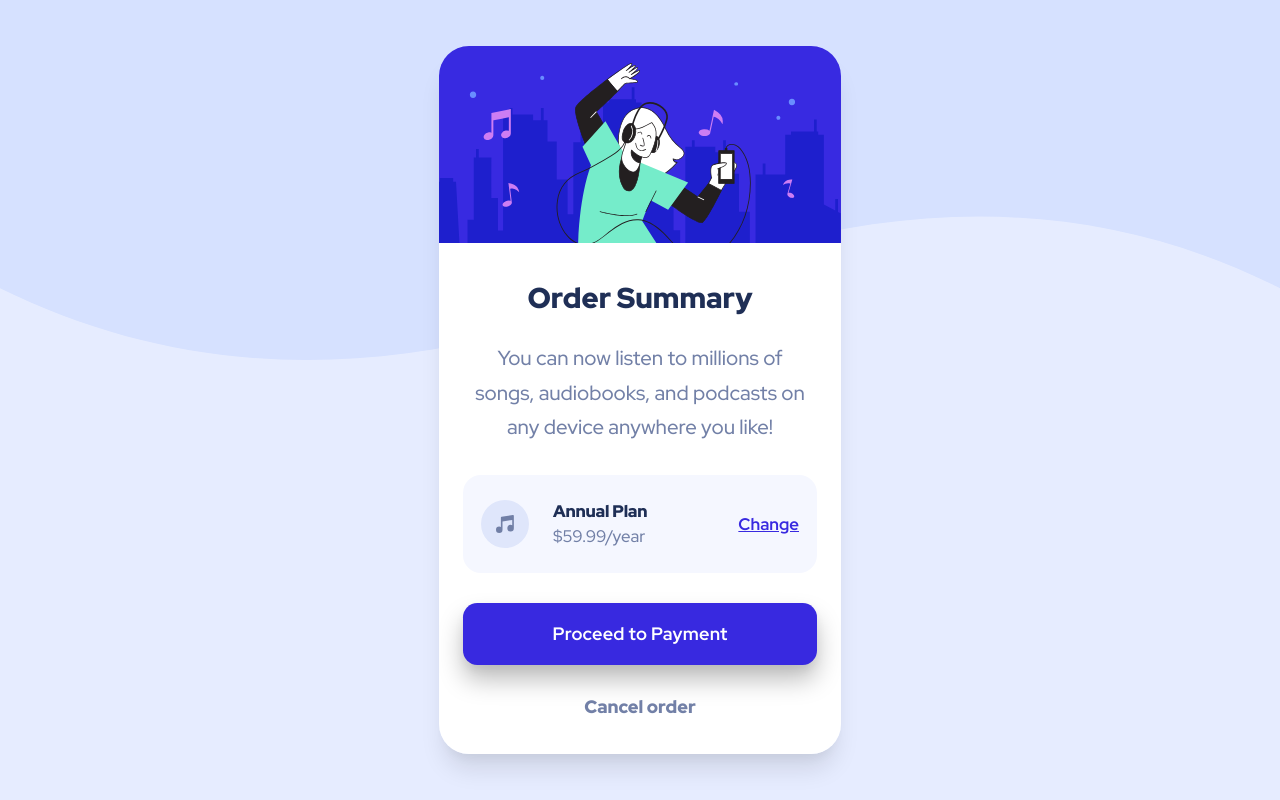
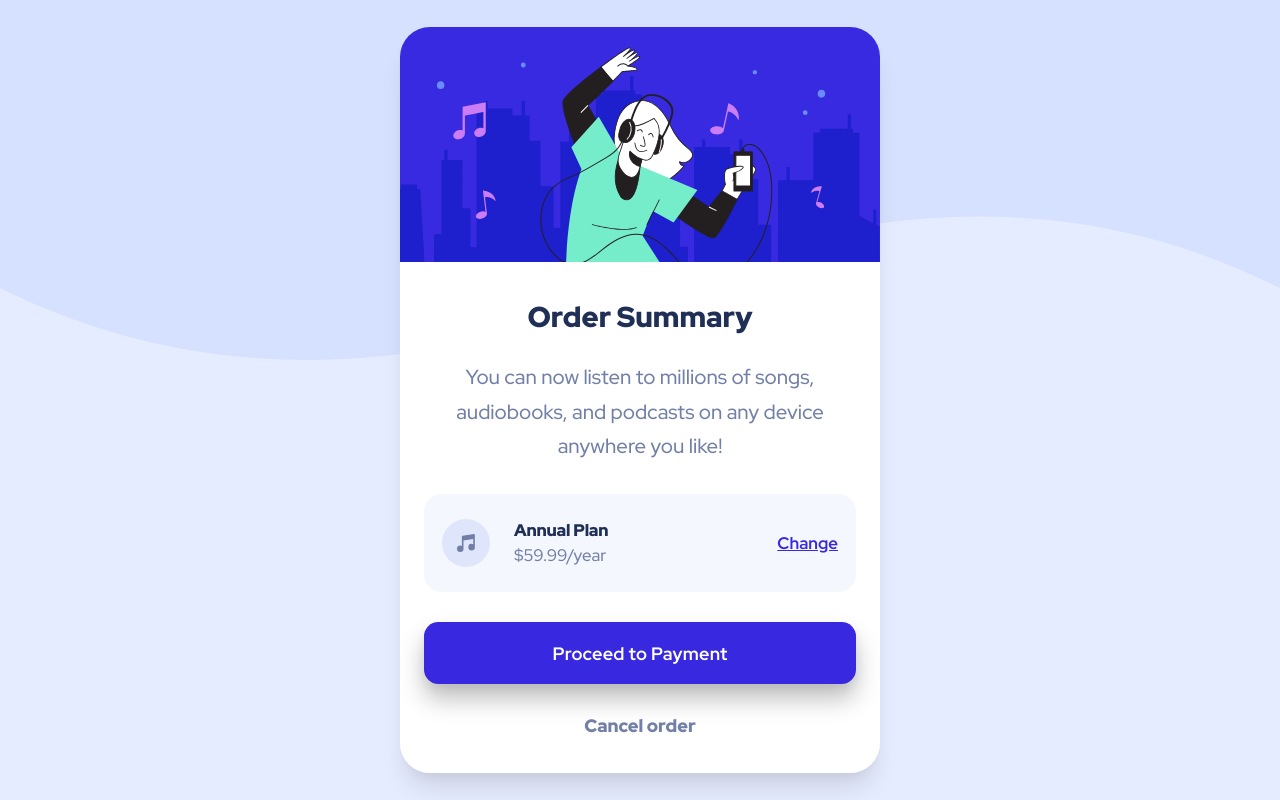
Before and after one commit to okowu/order-summary-component-main, a plain HTML site: page index.html in a window 1280 px wide. Drawn offline with Linux system fonts and the light colour scheme.

Commit message:
:hammer: Adjust order summary width for larger screen

```diff
--- a/styles/styles.css
+++ b/styles/styles.css
@@ -150,6 +150,10 @@ body {
      font-size: 12px;
  }
 
+ .order_summary {
+     max-width: 40rem;
+ }
+
  .order_summary-main--description {
     font-size: 1.7rem;
  }
```
